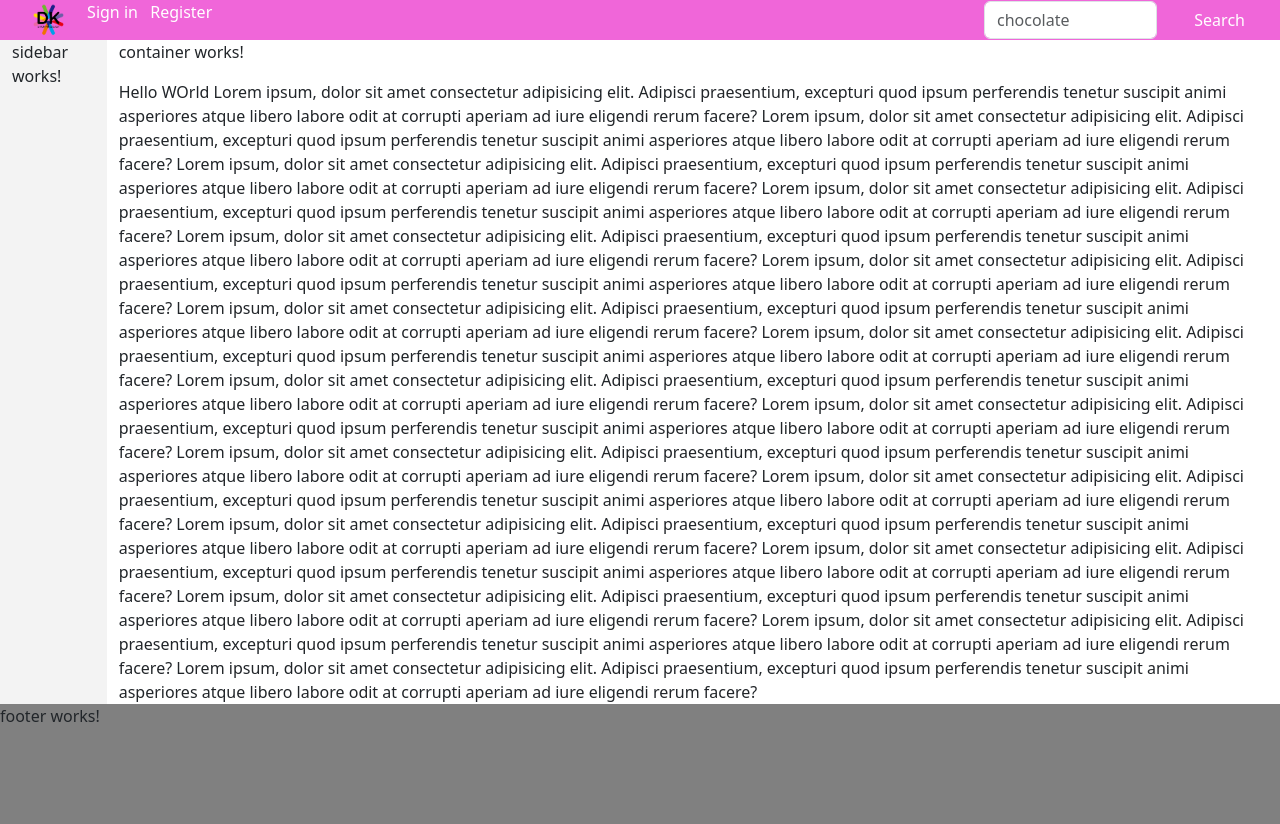
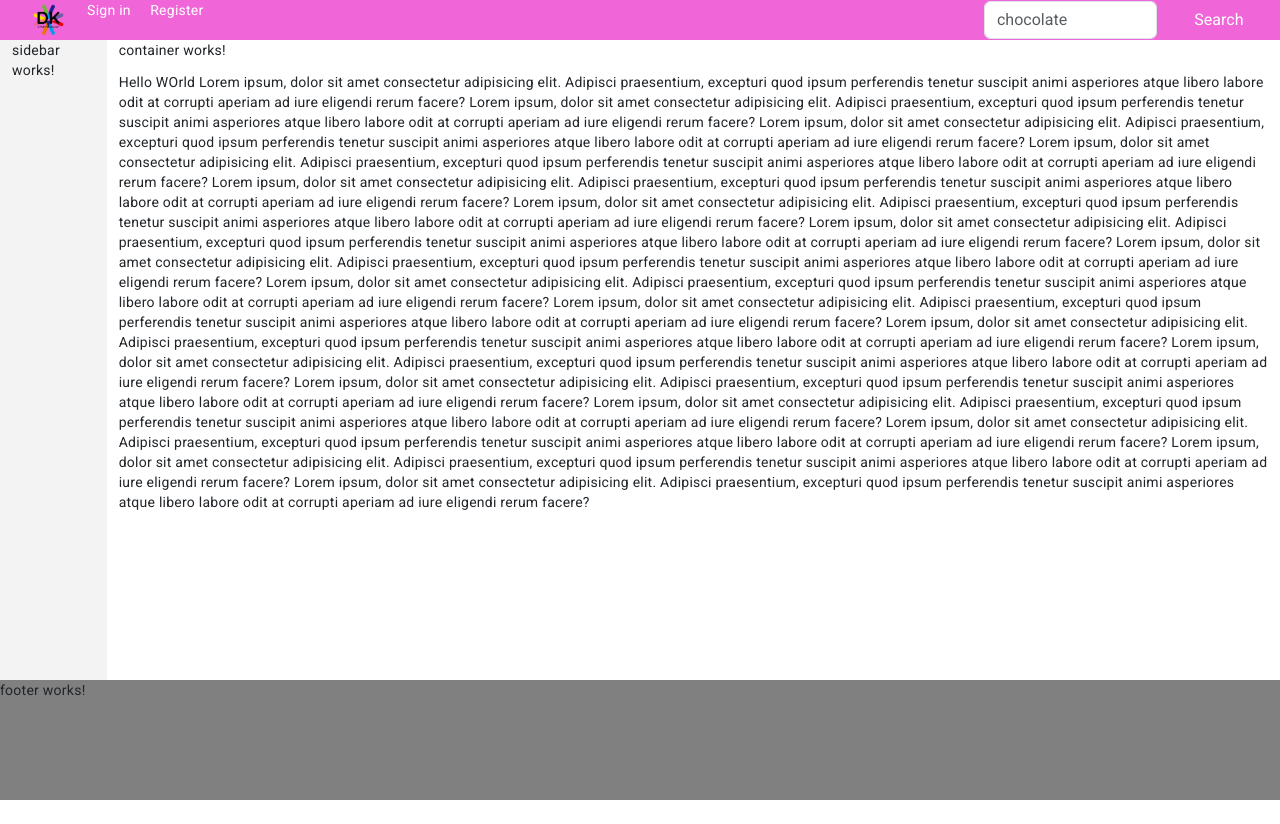
Before and after one commit to danukaem/shoppingApp, an Angular app: page / in a window 1280 px wide. After the commit the page ends 800 px from the top, so only its background shows below. Built offline with nearby package versions, Linux system fonts and the light colour scheme.

Commit message:
mateials integration

```diff
--- a/angular.json
+++ b/angular.json
@@ -25,6 +25,7 @@
               "src/assets"
             ],
             "styles": [
+              "@angular/material/prebuilt-themes/indigo-pink.css",
               "node_modules/bootstrap/dist/css/bootstrap.min.css",
               "src/styles.css"
             ],
@@ -88,6 +89,7 @@
               "src/assets"
             ],
             "styles": [
+              "@angular/material/prebuilt-themes/indigo-pink.css",
               "node_modules/bootstrap/dist/css/bootstrap.min.css",
               "src/styles.css"
             ],
--- a/package.json
+++ b/package.json
@@ -11,10 +11,12 @@
   "private": true,
   "dependencies": {
     "@angular/animations": "^16.2.0",
+    "@angular/cdk": "^16.2.14",
     "@angular/common": "^16.2.0",
     "@angular/compiler": "^16.2.0",
     "@angular/core": "^16.2.0",
     "@angular/forms": "^16.2.0",
+    "@angular/material": "^16.2.14",
     "@angular/platform-browser": "^16.2.0",
     "@angular/platform-browser-dynamic": "^16.2.0",
     "@angular/router": "^16.2.0",
--- a/src/app/components/signin-user/signin-user.component.html
+++ b/src/app/components/signin-user/signin-user.component.html
@@ -9,11 +9,10 @@
 
 <div class="signin-account-div">
     <h1>Sign in to account</h1>
-
 </div>
 
 <div class="alert alert-success   fade show" role="alert" *ngIf="showAlertfailed">
-      Invalide username or password.
+    Invalide username or password.
     <button type="button" class="btn-close" data-bs-dismiss="alert" aria-label="Close" (click)="closeAlert()"></button>
 </div>
 <div class="container-fluid">
--- a/src/index.html
+++ b/src/index.html
@@ -6,8 +6,11 @@
   <base href="/">
   <meta name="viewport" content="width=device-width, initial-scale=1">
   <link rel="icon" type="image/x-icon" href="favicon.ico">
+  <link rel="preconnect" href="https://fonts.gstatic.com">
+  <link href="https://fonts.googleapis.com/css2?family=Roboto:wght@300;400;500&display=swap" rel="stylesheet">
+  <link href="https://fonts.googleapis.com/icon?family=Material+Icons" rel="stylesheet">
 </head>
-<body>
+<body class="mat-typography">
   <script src="https://cdn.jsdelivr.net/npm/bootstrap@5.0.2/dist/js/bootstrap.bundle.min.js" integrity="sha384-MrcW6ZMFYlzcLA8Nl+NtUVF0sA7MsXsP1UyJoMp4YLEuNSfAP+JcXn/tWtIaxVXM" crossorigin="anonymous"></script>
   <app-root></app-root>
 </body>
--- a/src/styles.css
+++ b/src/styles.css
@@ -1,2 +1,5 @@
 /* You can add global styles to this file, and also import other style files */
 @import '~bootstrap/dist/css/bootstrap.min.css';
+
+html, body { height: 100%; }
+body { margin: 0; font-family: Roboto, "Helvetica Neue", sans-serif; }
```
Also changed, not shown: src/app/app.module.ts (+6 -2 lines), src/app/materials.module.ts (added, +18 -0 lines), 1 other file (tests, documents, lock files or other folders).
